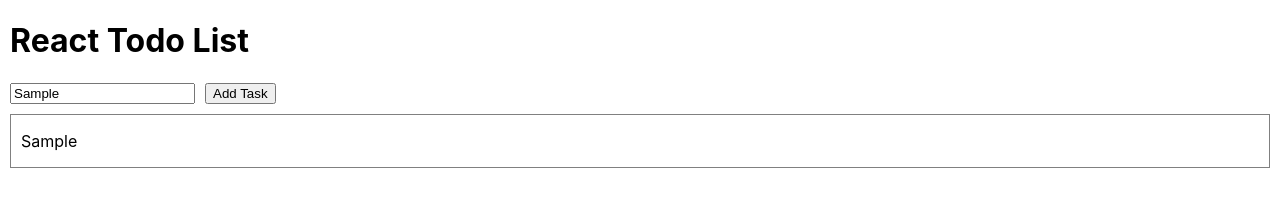
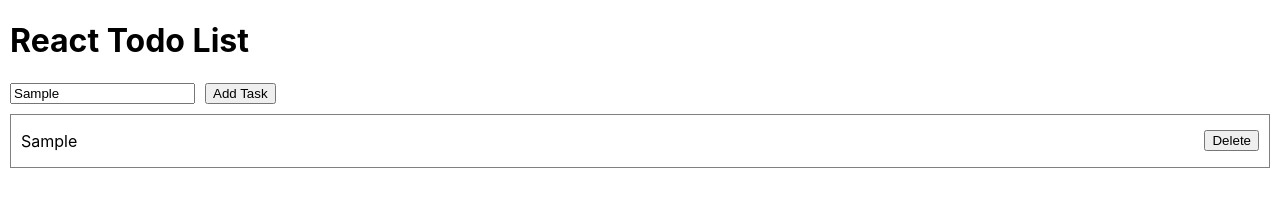
Before and after one commit to NoobJsPerson/react-todo-list, a React (Create React App) app: page / in a window 1280 px wide. Both pictures are taken after typing "Sample" into the empty fields and a click on the button "Add Task". Shown: the top 218 px of the page. Built offline with nearby package versions, Linux system fonts and the light colour scheme.

Commit message:
add a delete button on tasks

```diff
--- a/src/App.css
+++ b/src/App.css
@@ -7,9 +7,16 @@ input {
 }
 
 .task {
-	display: block;
+	display: flex;
+	justify-content: space-between;
+	align-items: center;
 	border: 1px solid grey;
 	margin-top: 10px;
 	margin-right: 10px;
 	padding-left: 10px;
 }
+
+.delete-button {
+	height: 20%;
+	margin-right: 10px;
+}
--- a/src/App.js
+++ b/src/App.js
@@ -1,16 +1,26 @@
 import { useState } from 'react';
 import './App.css';
 
-function Task({ description }) {
+function Task({ task, taskList, setTaskList}) {
+
+	function handleDelete() {
+		const newTaskList = taskList.toSpliced(task.id, 1);
+		for(let i = task.id; i < newTaskList.length; i++) {
+			newTaskList[i].id--;
+		}
+		setTaskList(newTaskList);
+	}
+
 	return (
 		<div className="task">
-			<p>{description}</p>
+			<p>{task.description}</p>
+			<button className="delete-button" onClick={handleDelete}>Delete</button>
 		</div>
 	)
 }
 
-function TaskList({taskList}) {
-	const taskEls = taskList.map(x => <Task description={x}/>)
+function TaskList({taskList, setTaskList}) {
+	const taskEls = taskList.map(x => <Task task={x} taskList={taskList} setTaskList={setTaskList} key={x.id}/>)
 	return (
 		<div id="task-list">
 			{taskEls}
@@ -24,7 +34,7 @@ function App() {
 
 	function handleClick() {
 		const input = document.getElementById("task-input");
-		const newTaskList = [...taskList, input.value];
+		const newTaskList = [...taskList, {description: input.value, id: taskList.length}];
 		setTaskList(newTaskList);
 
 	}
@@ -34,7 +44,7 @@ function App() {
 			<h1>React Todo List</h1>
 			<input id="task-input" type="text"></input>
 			<button onClick={handleClick}>Add Task</button>
-			<TaskList taskList={taskList}/>
+			<TaskList taskList={taskList} setTaskList={setTaskList}/>
 		</div>
 	);
 }
```
Also changed, not shown: src/logo.svg (deleted).
